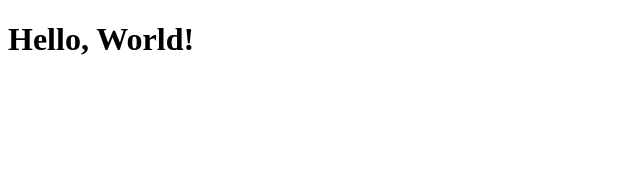
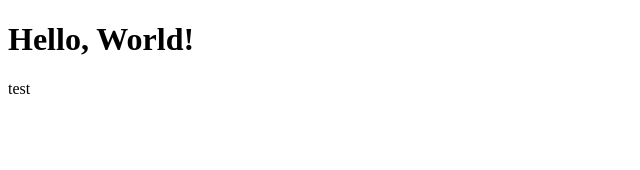
Before and after one commit to kelseyp1993/react-redux-typescript-course, a React (Create React App) app: page / in a window 1280 px wide. Shown: the top 170 px of the page, without its empty margins (0-640 px from the left). Built offline with nearby package versions, Linux system fonts and the light colour scheme.

Commit message:
Extracted HelloWorld into a seperate file

```diff
--- /dev/null
+++ b/src/components/HelloWorld.tsx
@@ -0,0 +1,17 @@
+import React from 'react';
+
+export function HelloWorld() {
+  // output to the console
+  // console.log('hi');
+
+  // add a breakpoint that will then stop when the browser executes it
+  // debugger;
+
+  // intrinsic element, with ReactDOM, the HTML tags are all intrinsic
+  // reference the intrensic element using a string-based tag name
+  // JSX - starts with lower case letter
+  return <>
+      <h1>Hello, World!</h1>
+      <span>test</span>
+    </>;
+}
--- a/src/index.tsx
+++ b/src/index.tsx
@@ -1,19 +1,16 @@
+// default import
 import React from 'react';
 import ReactDOM from 'react-dom';
 
-function HelloWorld() {
-  // intrinsic element, with ReactDOM, the HTML tags are all intrinsic
-  // reference the intrensic element using a string-based tag name
-  // JSX - starts with lower case letter
-  return React.createElement('h1', null, 'Hello, World!');
-}
+// named import
+import { HelloWorld as HelloWorld2} from './components/HelloWorld';
 
 ReactDOM.render(
   //-custom component, to reference the componenet we pass in the
   // function object r the class reference
   //-"HelloWorld" is not being invoked here, the reference to the "HelloWorld"
   // function is being passed in
-  //- always start with an uppercase
-  React.createElement(HelloWorld),
+  //- always start with an uppercase letter
+  <HelloWorld2 />,
   document.querySelector('#root'),
 );
```
